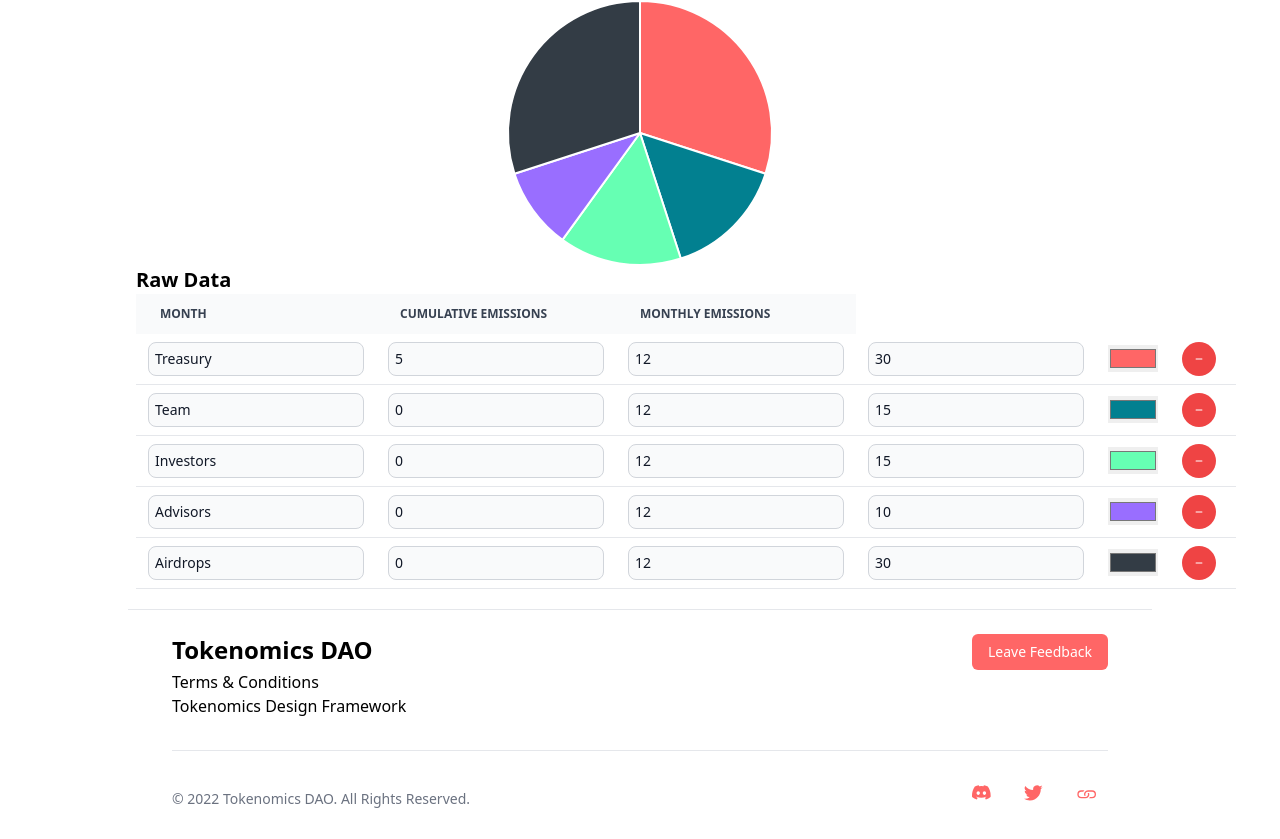
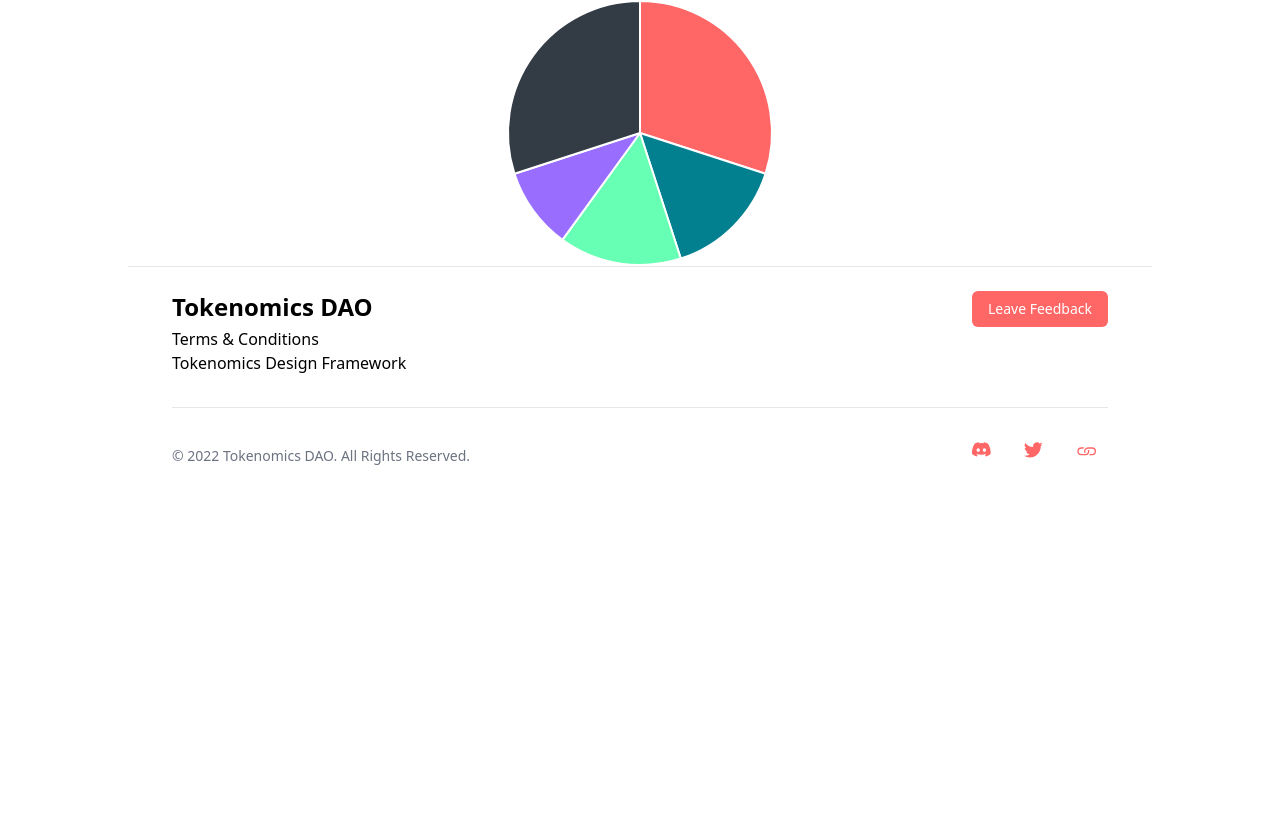
Before and after one commit to fstrauf/tokenomics-hub-investor, a Next.js app: page /calculator in a window 1280 px wide. Shown: the part 1435-2274 px from the top of the page. After the commit the page ends 1931 px from the top, so only its background shows below. Built offline with nearby package versions, Linux system fonts and the light colour scheme; no server answers.

Commit message:
calculator cleanup

```diff
--- a/components/calculator.tsx
+++ b/components/calculator.tsx
@@ -354,94 +354,6 @@ export default function Calculator() {
             </div>
           </div>
         </div>
-        <h1 className="text-xl font-bold">
-          Raw Data
-        </h1>
-        <div>
-          <table className="w-full text-sm text-left text-gray-500 mb-5">
-                <thead className="text-xs text-gray-700 uppercase bg-gray-50">
-                  <tr>
-                    <th scope="col" className="py-3 px-6">
-                      Month
-                    </th>
-                    <th scope="col" className="py-3 px-6">
-                      Cumulative Emissions
-                    </th>
-                    <th scope="col" className="py-3 px-6">
-                      Monthly Emissions
-                    </th>
-                  </tr>
-                </thead>
-                <tbody>
-                  {inputFields.map((input, index) => {
-                    return (
-                      <tr key={index} className="bg-white border-b ">
-                        <th scope="row" className="py-2 px-3 font-medium text-gray-900 whitespace-nowrap ">
-                          <input
-                            name='category'
-                            placeholder='Category'
-                            value={input.category}
-                            className="bg-gray-50 border border-gray-300 text-gray-900 text-sm rounded-lg focus:ring-blue-500 focus:border-blue-500 block p-1.5"
-                            onChange={event => handleFormChange(index, event)}
-                          />
-                        </th>
-                        <td className="py-2 px-3">
-                          <input
-                            name='lockedMonths'
-                            placeholder='Months locked'
-                            value={input.lockedMonths}
-                            className="bg-gray-50 border border-gray-300 text-gray-900 text-sm rounded-lg focus:ring-blue-500 focus:border-blue-500 block p-1.5"
-                            onChange={event => handleFormChange(index, event)}
-                          />
-                        </td>
-                        <td className="py-2 px-3">
-                          <input
-                            name='vestedMonths'
-                            placeholder='Months Vested'
-                            value={input.vestedMonths}
-                            className="bg-gray-50 border border-gray-300 text-gray-900 text-sm rounded-lg focus:ring-blue-500 focus:border-blue-500 block p-1.5"
-                            onChange={event => handleFormChange(index, event)}
-                          />
-                        </td>
-                        <td className="py-2 px-3">
-                          <input
-                            name='allocationP'
-                            placeholder='Allocation Percentage'
-                            value={input.allocationP}
-                            className="bg-gray-50 border border-gray-300 text-gray-900 text-sm rounded-lg focus:ring-blue-500 focus:border-blue-500 block p-1.5"
-                            onChange={event => handleFormChange(index, event)}
-                          />
-                        </td>
-                        <td className="py-2 px-3">
-                          <input
-                            name='color'
-                            placeholder='Color'
-                            value={input.color}
-                            type='color'
-                            className=''
-                            onChange={event => handleFormChange(index, event)}
-                          />
-                        </td>
-                        <td className="py-2 px-3">
-                          <button type="button" className="text-white bg-red-500 hover:bg-red-800 focus:ring-4 focus:outline-none focus:ring-red-800 font-medium rounded-full text-sm p-2.5 text-center inline-flex items-center mr-2"
-                            onClick={e => removeFields(e, index)} >
-                            <svg
-                              fill="white"
-                              viewBox="0 0 16 16"
-                              height="1em"
-                              width="1em"
-                            // {...props}
-                            >
-                              <path d="M4 8a.5.5 0 01.5-.5h7a.5.5 0 010 1h-7A.5.5 0 014 8z" />
-                            </svg>
-                          </button>
-                        </td>
-                      </tr>
-                    )
-                  })}
-                </tbody>
-              </table>
-        </div>
     </>
   )
 
```
